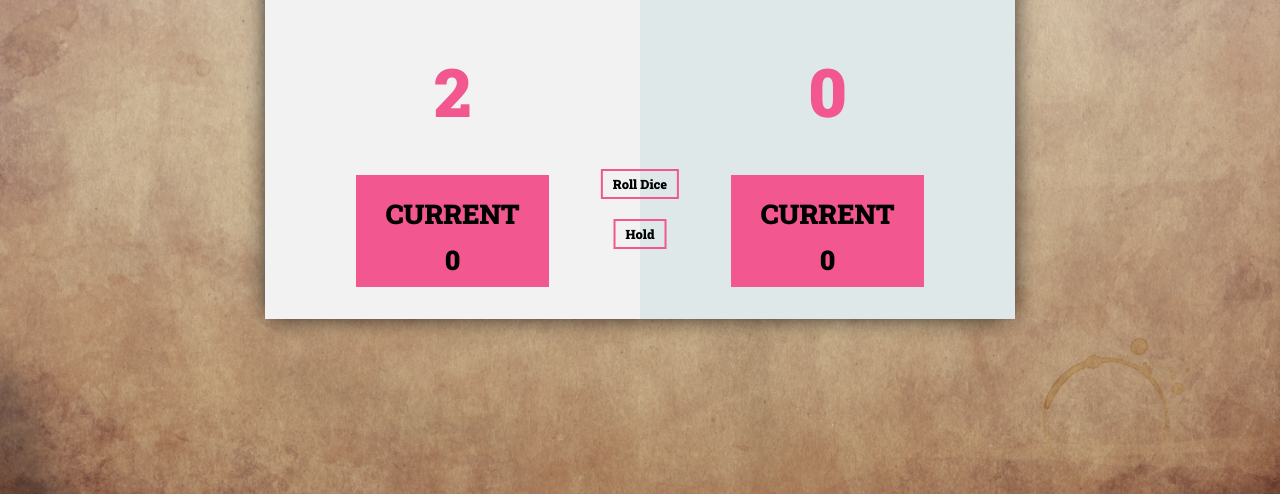
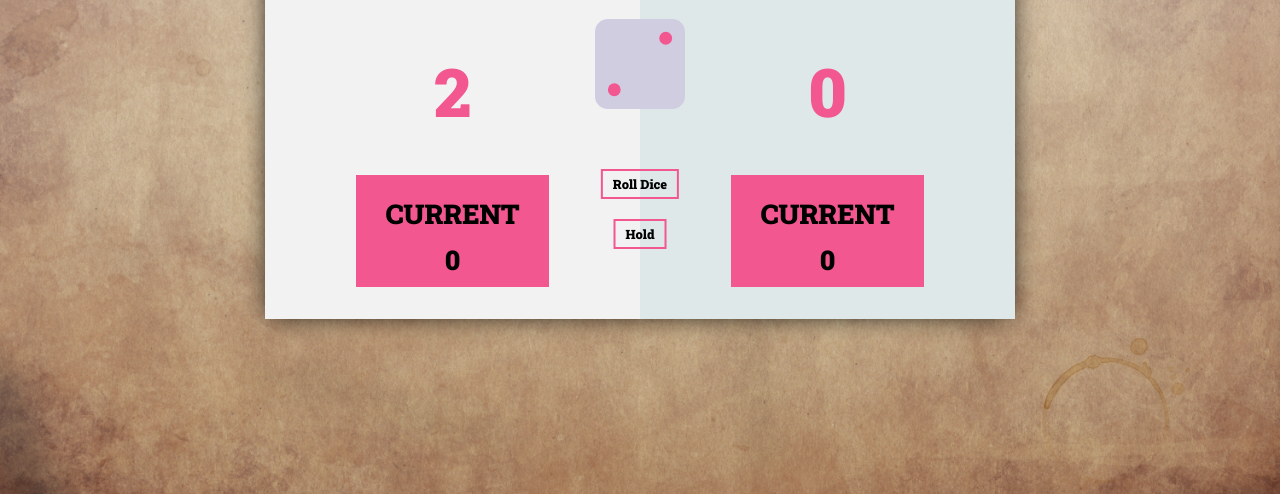
Before and after one commit to sriramhegdeofficial/Dice-Game, a plain HTML site: page index.html in a window 1280 px wide. Both pictures are taken after a click on the link "Roll Dice". Shown: the part 306-800 px from the top of the page. Drawn offline with Linux system fonts and the light colour scheme.

Commit message:
finished game

```diff
--- a/app.js
+++ b/app.js
@@ -40,7 +40,7 @@ var game = function() {
 
    document.querySelector('#hold').addEventListener('click', function(){
     playerScore[currentPlayer] += currentSum;
-    if(playerScore[currentPlayer] >= 10) {
+    if(playerScore[currentPlayer] >= 100) {
         resetGame();
         return ;
     }
@@ -96,12 +96,18 @@ var resetGame = function() {
 
       document.querySelector('#score-0').textContent = 0;
       document.querySelector('#score-1').textContent = 0;
+
+      document.querySelector('.dice').src = "./assets/dice-1.svg";
 }
 
 
 
 var getRandomNumber = function() {
-    return Math.floor(Math.random() * 6) + 1 ;
+
+    var diceValue = Math.floor(Math.random() * 6) + 1 ;
+    document.querySelector('.dice').src = "./assets/dice-" + diceValue + ".svg";
+
+    return diceValue;
 
 }
 
--- a/index.html
+++ b/index.html
@@ -16,6 +16,7 @@
                 new game
 
             </a>
+             <img src="./assets/dice-1.svg" alt="dice image" class="dice" />
             <a href="#" class="roll-dice" id="roll-dice">
 
                 roll dice
--- a/styles/main.css
+++ b/styles/main.css
@@ -150,3 +150,13 @@ main {
     background : var(--status);
     visibility: hidden;
 }
+
+.dice {
+    position: absolute;
+    width: 90px;
+    height: 90px;
+    left: 50%;
+    top: 150px;
+    transform: translateX(-50%);
+
+}
```
Also changed, not shown: assets/dice-1.svg (added), assets/dice-2.svg (added), assets/dice-3.svg (added), assets/dice-4.svg (added), assets/dice-5.svg (added), assets/dice-6.svg (added).
